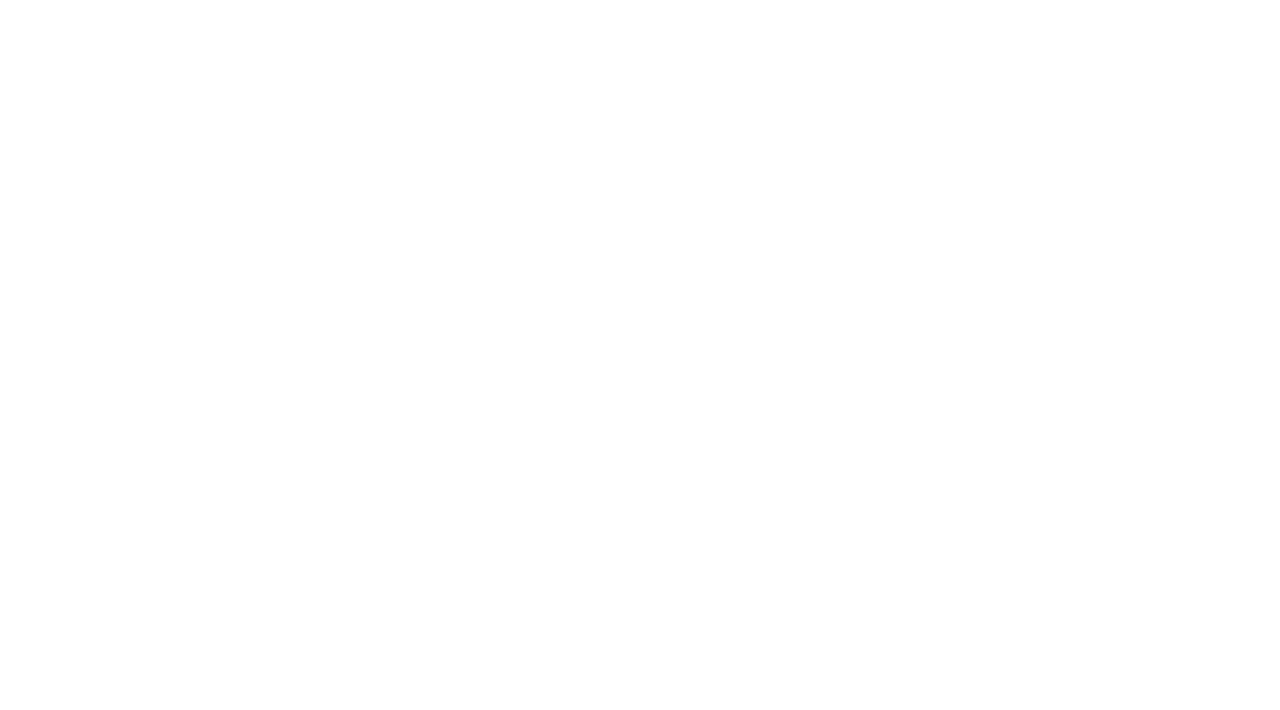
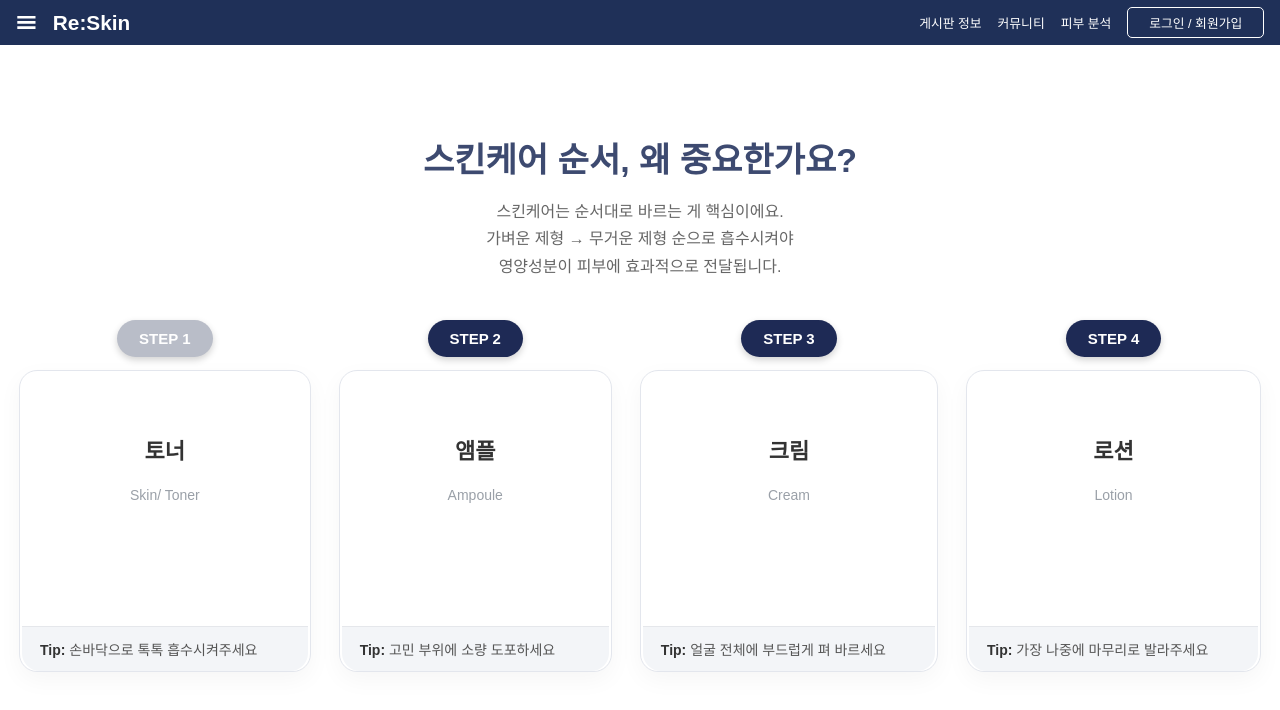
Before and after one commit to tab-captains/RE-Skin-fe, a React (Vite) app: page /infoboard/skinguide in a window 1280 px wide. Before the commit this address had no page. Shown: the top 710 px of the page. Built offline with nearby package versions, Linux system fonts and the light colour scheme.

Commit message:
feat:App.jsx 기존 스타일로 변경

```diff
--- a/src/App.jsx
+++ b/src/App.jsx
@@ -1,38 +1,37 @@
-import {BrowserRouter as Router, Routes, Route} from "react-router-dom";
-import {AuthProvider} from "./features/auth/context/AuthContext";
-import './App.css'
-/* 이곳에 page들 import 후, return 안에 <Route ></Route> 형태로 페이지 연동해 사용. */
-import MainPage from './features/main/pages/MainPage';
-import RootLayout from './features/layout/RootLayout';
-import LoginPage from './features/auth/pages/LoginPage';
-import RegisterPage from './features/auth/pages/RegisterPage';
-import AnalysisOverviewPage from './features/analysis/pages/AnalysisOverviewPage';
-import CommunityPage from './features/community/pages/CommunityPage';
-import Infoboard from "./features/infoboard/pages/InfoboardPage";
+import { BrowserRouter as Router, Routes, Route } from "react-router-dom";
+import { AuthProvider } from "./features/auth/context/AuthContext";
+import "./App.css";
+
+import MainPage from "./features/main/pages/MainPage";
+import RootLayout from "./features/layout/RootLayout";
+import LoginPage from "./features/auth/pages/LoginPage";
+import RegisterPage from "./features/auth/pages/RegisterPage";
+import AnalysisOverviewPage from "./features/analysis/pages/AnalysisOverviewPage";
+import CommunityPage from "./features/community/pages/CommunityPage";
+import InfoboardPage from "./features/infoboard/pages/InfoboardPage";
 import Skinguide from "./features/infoboard/pages/Skinguide";
-
+import Skindictionary from "./features/infoboard/pages/Skindictionary";
 
 
 function App() {
   return (
-  <AuthProvider>
+    <AuthProvider>
       <Router>
         <Routes>
           <Route path="/" element={<RootLayout />}>
-            <Route index element={< MainPage />} />
-            <Route path="analysisOverview" element={<AnalysisOverviewPage />}/>
-            <Route path="login" element={<LoginPage />}/>
+            <Route index element={<MainPage />} />
+            <Route path="analysisOverview" element={<AnalysisOverviewPage />} />
+            <Route path="login" element={<LoginPage />} />
             <Route path="register" element={<RegisterPage />} />
-            <Route path="community" element={<CommunityPage />}/>
-            <Route path="infoboard" element={<Infoboard />}/>
-          <Route path="skinguide" element={<Skinguide />}/>
-          <Route path="skin/guide" element={<Skinguide />}/>
-        </Route>
+            <Route path="community" element={<CommunityPage />} />
+            <Route path="infoboard" element={<InfoboardPage />} />
+            <Route path="infoboard/skinguide" element={<Skinguide />} />
+            <Route path="infoboard/skindictionary" element={<Skindictionary />} />
+          </Route>
         </Routes>
       </Router>
     </AuthProvider>
-
-  )
+  );
 }
 
 export default App;
--- a/src/features/infoboard/pages/InfoboardPage.jsx
+++ b/src/features/infoboard/pages/InfoboardPage.jsx
@@ -3,7 +3,6 @@ import { useNavigate } from 'react-router-dom';
 import styled from 'styled-components';
 
 const InfoContainer = styled.div`
-  /* .info-container */
   max-width: 800px;
   margin: 0 auto;
   padding: 60px 20px;
@@ -12,11 +11,9 @@ const InfoContainer = styled.div`
 `;
 
 const InfoHeader = styled.div`
-  /* .info-header */
   margin-bottom: 50px;
 
   h1 {
-    /* .info-header h1 */
     font-size: 32px;
     font-weight: 700;
     color: #1a1a1a;
@@ -24,7 +21,6 @@ const InfoHeader = styled.div`
   }
 
   p {
-    /* .info-header p */
     font-size: 16px;
     color: #666b7a;
     line-height: 1.5;
@@ -32,7 +28,6 @@ const InfoHeader = styled.div`
 `;
 
 const InfoCardList = styled.div`
-  /* .info-card-list */
   display: flex;
   flex-direction: column;
   gap: 20px;
@@ -42,7 +37,7 @@ const InfoCard = styled.div`
   /* .info-card */
   display: flex;
   align-items: center;
-  background-color: #eff1f5; /* 기존 CSS 색상 */
+  background-color: #eff1f5;
   padding: 30px;
   border-radius: 16px;
   text-decoration: none;
@@ -51,15 +46,13 @@ const InfoCard = styled.div`
   cursor: pointer;
 
   &:hover {
-    /* .info-card:hover */
     transform: translateY(-3px);
     box-shadow: 0 4px 12px rgba(0, 0, 0, 0.05);
-    background-color: #e8ebf0; /* 기존 CSS hover 색상 */
+    background-color: #e8ebf0;
   }
 `;
 
 const IconBox = styled.div`
-  /* .icon-box */
   background-color: white;
   width: 60px;
   height: 60px;
@@ -72,7 +65,6 @@ const IconBox = styled.div`
   box-shadow: 0 2px 8px rgba(0, 0, 0, 0.05);
 
   svg {
-    /* .icon-box svg */
     width: 30px;
     height: 30px;
     color: #333;
@@ -80,13 +72,11 @@ const IconBox = styled.div`
 `;
 
 const CardContent = styled.div`
-  /* .card-content */
   text-align: left;
   flex: 1;
 `;
 
 const CardTitle = styled.h3`
-  /* .card-title */
   font-size: 18px;
   font-weight: 700;
   color: #1a1a1a;
@@ -108,7 +98,7 @@ const Infoboard = () => {
       ),
       title: "제품은 많은데 순서를 모르겠어요",
       action: "올바른 스킨케어 순서 보기 >",
-      link: "/skinguide"
+      link: "/infoboard/skinguide"
     },
     {
       id: 2,
@@ -119,7 +109,7 @@ const Infoboard = () => {
       ),
       title: "앰플? 세럼? 뭐가 다른거죠?",
       action: "스킨케어 용어/제품 알아보기 >",
-      link: "/guide/dictionary"
+      link: "/infoboard/skindictionary"
     },
     {
       id: 3,
--- /dev/null
+++ b/src/features/infoboard/pages/Skindictionary.jsx
@@ -0,0 +1,157 @@
+import React from 'react';
+import styled from 'styled-components';
+
+const productTerms = [
+  {
+    name: '토너',
+    english: 'Toner',
+    description: [
+      '세안 후 피부결 정돈 및 약산성 밸런스 회복을 돕는 첫 단계 제품입니다.',
+      '다음 단계 제품의 흡수를 돕는 부스팅 역할을 하기도 합니다.',
+      '가벼운 물 제형부터 점성이 있는 에센스 제형까지 다양합니다.'
+    ]
+  },
+  {
+    name: '앰플',
+    english: 'Ampoule',
+    description: [
+      '특정 피부 고민(탄력, 미백, 보습 등)을 집중적으로 해결하기 위한 고농축 기능성 제품입니다.',
+      '세럼보다 유효 성분의 농도가 더 높습니다.',
+      '소량만 사용하며, 고민 부위에 집중적으로 사용하기도 합니다.'
+    ]
+  },
+  {
+    name: '크림',
+    english: 'Cream',
+    description: [
+      '기초 스킨케어의 마지막 단계에 사용하며, 영양 공급과 수분 증발을 막는 보호막 역할을 합니다.',
+      '유분 함량이 높아 보습력이 뛰어나 건성 피부에 특히 중요합니다.',
+      '밤 타입, 젤 타입 등 제형이 다양합니다.'
+    ]
+  },
+  {
+    name: '로션',
+    english: 'Lotion',
+    description: [
+      '크림보다 유분 함량이 적고 수분 함량이 높아 산뜻하게 마무리됩니다.',
+      '피부 표면에 가벼운 보습막을 형성하여 수분과 유분의 균형을 맞춥니다.',
+      '지성 피부나 여름철에 사용하기 적합합니다.'
+    ]
+  },
+];
+
+const DictionaryContainer = styled.div`
+  max-width: 1200px;
+  margin: 0 auto;
+  padding: 60px 20px 100px;
+  text-align: center;
+  font-family: 'Pretendard', sans-serif;
+`;
+
+const DictionaryHeader = styled.div`
+  margin-bottom: 70px;
+
+  h1 {
+    font-size: 34px;
+    font-weight: 700;
+    color: #1e2a55;
+    margin-bottom: 12px;
+  }
+
+  p {
+    font-size: 16px;
+    color: #666;
+  }
+`;
+
+const CardGrid = styled.div`
+  display: grid;
+  grid-template-columns: repeat(2, 1fr);
+  gap: 30px;
+
+  @media (max-width: 900px) {
+    grid-template-columns: 1fr;
+  }
+`;
+
+const ProductCard = styled.div`
+  background-color: #f7f9fc;
+  border-radius: 18px;
+  padding: 30px;
+  text-align: left;
+  min-height: 250px;
+  box-shadow: 0 4px 15px rgba(0, 0, 0, 0.03);
+`;
+
+const ImagePlaceholder = styled.div`
+  width: 70px;
+  height: 70px;
+  background-color: #e0e5ee;
+  border-radius: 12px;
+  display: flex;
+  align-items: center;
+  justify-content: center;
+  margin-bottom: 15px;
+  font-size: 20px;
+  font-weight: 600;
+  color: #aeb4c0;
+`;
+
+const ProductTitle = styled.h2`
+  font-size: 22px;
+  font-weight: 700;
+  color: #1e2a55;
+  margin-bottom: 5px;
+`;
+
+const ProductEnglish = styled.p`
+  font-size: 16px;
+  font-weight: 500;
+  color: #3d4a70;
+  margin-bottom: 15px;
+`;
+
+const DescriptionList = styled.ul`
+  list-style-type: disc;
+  padding-left: 20px;
+  margin: 0;
+
+  li {
+    font-size: 14px;
+    line-height: 1.8;
+    color: #555;
+    margin-bottom: 5px;
+  }
+`;
+
+const Dictionary = () => {
+  return (
+    <DictionaryContainer>
+      <DictionaryHeader>
+        <h1>스킨케어 용어 / 제품 알아보기</h1>
+        <p>헷갈리는 화장품 용어를 한눈에 정리했어요</p>
+      </DictionaryHeader>
+
+      <CardGrid>
+        {productTerms.map((item, index) => (
+          <ProductCard key={index}>
+            <ImagePlaceholder>
+              <span style={{ color: '#888' }}>[Image]</span>
+            </ImagePlaceholder>
+
+            <ProductTitle>{item.name}</ProductTitle>
+            <ProductEnglish>{item.english}</ProductEnglish>
+
+            <DescriptionList>
+              {item.description.map((desc, i) => (
+                <li key={i}>{desc}</li>
+              ))}
+            </DescriptionList>
+          </ProductCard>
+        ))}
+      </CardGrid>
+    </DictionaryContainer>
+  );
+};
+
+export default Dictionary;
--- a/src/features/infoboard/pages/Skinguide.css
+++ /dev/null
@@ -1,133 +0,0 @@
-/* Skinguide.css */
-
-/* 전체 컨테이너 및 중앙 정렬 */
-.skinguide-container {
-    max-width: 1200px;
-    margin: 0 auto;
-    padding: 60px 20px;
-    text-align: center;
-}
-
-/* --- 1. 헤더 스타일 --- */
-.skinguide-header h2 {
-    font-size: 28px;
-    font-weight: 700;
-    margin-bottom: 10px;
-    color: #333;
-}
-
-.skinguide-header p {
-    font-size: 16px;
-    line-height: 1.5;
-    color: #666;
-    margin-bottom: 50px;
-}
-
-/* --- 2. 단계별 그룹 (가로 정렬) --- */
-.steps-wrapper {
-    display: flex;
-    justify-content: space-around;
-    align-items: flex-start; /* 카드가 위에 정렬되도록 */
-    gap: 20px; /* 그룹 간 간격 */
-}
-
-.step-card-group {
-    display: flex;
-    flex-direction: column;
-    align-items: center;
-    width: 25%; /* 4개 카드가 균등하게 공간을 차지하도록 */
-    min-width: 200px;
-}
-
-/* --- 3. 단계 번호 및 연결선 --- */
-.step-bar-area {
-    display: flex;
-    align-items: center;
-    width: 100%;
-    margin-bottom: 20px;
-}
-
-.step-number {
-    /* STEP 1, 2, 3, 4 버튼 스타일 */
-    background-color: #556c86; /* 디자인에서 보이는 네이비/짙은 회색 */
-    color: white;
-    padding: 8px 15px;
-    border-radius: 5px;
-    font-weight: 600;
-    white-space: nowrap;
-    z-index: 2; /* 선 위에 오도록 */
-}
-
-.step-line {
-    /* 연결선 스타일 */
-    flex-grow: 1; /* 남은 공간을 모두 차지 */
-    height: 4px;
-    background-color: #d1d8e0; /* 연한 회색 */
-    margin: 0 -15px 0 15px; /* STEP 버튼과 겹치는 부분 조정 */
-}
-
-
-/* --- 4. 카드 내용 스타일 --- */
-.step-content-card {
-    /* 하얀색 카드 스타일 */
-    width: 100%;
-    border: 1px solid #d1d8e0;
-    border-radius: 10px;
-    box-shadow: 0 4px 12px rgba(0, 0, 0, 0.05); /* 은은한 그림자 */
-    padding: 25px 15px;
-    min-height: 250px; /* 높이 통일 */
-    display: flex;
-    flex-direction: column;
-    align-items: center;
-    text-align: center;
-}
-
-.product-title {
-    font-size: 20px;
-    font-weight: 700;
-    color: #333;
-    margin-bottom: 5px;
-}
-
-.product-english {
-    font-size: 14px;
-    color: #999;
-    margin-bottom: 30px;
-}
-
-/* --- 5. Tip 영역 스타일 --- */
-.tip-box {
-    margin-top: auto; /* 카드의 하단에 위치하도록 */
-    padding: 10px;
-    border-top: 1px solid #eee;
-    width: 100%;
-    text-align: left;
-
-    /* Tip 박스 배경색 (디자인에서 보이는 연한 회색/파란색) */
-    background-color: #f8f9fa;
-    border-radius: 0 0 10px 10px;
-    margin-left: -15px; /* 패딩만큼 왼쪽으로 당기기 */
-    margin-right: -15px; /* 패딩만큼 오른쪽으로 당기기 */
-    width: calc(100% + 30px); /* 100% + 양쪽 패딩 */
-}
-
-.tip-box .tip-text {
-    font-size: 13px;
-    color: #556c86;
-    font-weight: 500;
-    margin-left: 10px;
-}
-
-/* 브라우저 너비가 좁아질 경우를 대비한 반응형 처리 (선택 사항) */
-@media (max-width: 900px) {
-    .steps-wrapper {
-        flex-wrap: wrap;
-    }
-    .step-card-group {
-        width: 45%; /* 두 줄로 표시 */
-        margin-bottom: 20px;
-    }
-    .step-line {
-        display: none; /* 모바일에서 선 숨기기 */
-    }
-}
--- a/src/features/infoboard/pages/Skinguide.jsx
+++ b/src/features/infoboard/pages/Skinguide.jsx
@@ -1,71 +1,148 @@
 import React from 'react';
-import './Skinguide.css'; // CSS 파일 임포트
+import styled from 'styled-components';
 
-// 🚨 스킨케어 단계별 데이터 정의
 const skincareSteps = [
-    {
-        step: "STEP 1",
-        title: "토너",
-        english: "Skin/ Toner",
-        tip: "손바닥으로 톡톡 흡수시켜주세요",
-    },
-    {
-        step: "STEP 2",
-        title: "앰플",
-        english: "Ampoule",
-        tip: "고민 부위에 소량 도포하세요",
-    },
-    {
-        step: "STEP 3",
-        title: "크림",
-        english: "Cream",
-        tip: "얼굴 전체에 부드럽게 펴 바르세요",
-    },
-    {
-        step: "STEP 4",
-        title: "로션",
-        english: "Lotion",
-        tip: "가장 나중에 마무리로 발라주세요",
-    },
+  { step: 'STEP 1', title: '토너', english: 'Skin/ Toner', tip: '손바닥으로 톡톡 흡수시켜주세요' },
+  { step: 'STEP 2', title: '앰플', english: 'Ampoule', tip: '고민 부위에 소량 도포하세요' },
+  { step: 'STEP 3', title: '크림', english: 'Cream', tip: '얼굴 전체에 부드럽게 펴 바르세요' },
+  { step: 'STEP 4', title: '로션', english: 'Lotion', tip: '가장 나중에 마무리로 발라주세요' },
 ];
+
+const SkinguideContainer = styled.div`
+  max-width: 1200px;
+  margin: 0 auto;
+  padding: 60px 20px;
+  text-align: center;
+`;
+
+const SkinguideHeader = styled.div`
+  h2 {
+    font-size: 34px;
+    font-weight: 700;
+    margin-bottom: 15px;
+    color: #3d4a70;
+  }
+
+  p {
+    font-size: 16px;
+    color: #666;
+    line-height: 1.7;
+    margin-bottom: 90px;
+  }
+`;
+
+const StepNumber = styled.span`
+  padding: 10px 22px;
+  position: absolute;
+  top: -50px;
+  border-radius: 999px;
+  font-weight: 600;
+  color: #fff;
+  font-size: 15px;
+  box-shadow: 0 3px 7px rgba(0, 0, 0, 0.18);
+  background-color: ${({ index }) => (index === 0 ? '#b9bdc8' : '#1e2a55')};
+  z-index: 10;
+`;
+
+const CardsRow = styled.div`
+  display: flex;
+  justify-content: center;
+  gap: 70px;
+  @media (max-width: 900px) {
+    flex-wrap: wrap;
+    gap: 25px;
+  }
+`;
+
+const StepCardGroup = styled.div`
+  min-width: 220px;
+  display: flex;
+  flex-direction: column;
+  align-items: center;
+  position: relative;
+`;
+
+const StepContentCard = styled.div`
+  width: 100%;
+  border: 1px solid #e3e6ed;
+  border-radius: 18px;
+  background-color: #fff;
+  padding: 40px 20px 0 20px;
+  box-shadow: 0 8px 25px rgba(0, 0, 0, 0.04);
+  min-height: 260px;
+
+  display: flex;
+  flex-direction: column;
+  align-items: center;
+`;
+
+const ProductTitle = styled.h3`
+  font-size: 22px;
+  font-weight: 700;
+  margin-bottom: 8px;
+  color: #333;
+`;
+
+const ProductEnglish = styled.p`
+  font-size: 14px;
+  color: #9aa0a8;
+  margin-bottom: 35px;
+  font-style: normal;
+`;
+
+const TipBox = styled.div`
+  margin-top: auto;
+  width: 100%;
+  background-color: #f3f5f8;
+  padding: 12px 18px;
+  border-top: 1px solid #e5e7eb;
+  border-radius: 0 0 18px 18px;
+  text-align: left;
+`;
+
+const TipText = styled.span`
+  font-size: 14px;
+  color: #555;
+
+  strong {
+    font-weight: 700;
+    color: #333;
+  }
+`;
 
 const Skinguide = () => {
   return (
-        <div className="skinguide-container">
-
-            {/* 1. 상단 타이틀 영역 */}
-            <div className="skinguide-header">
+    <SkinguideContainer>
+      <SkinguideHeader>
         <h2>스킨케어 순서, 왜 중요한가요?</h2>
         <p>
-                    스킨케어는 순서대로 바르는 게 핵심이에요.<br />
-                    가벼운 제형 → 무거운 제형 순으로 흡수시켜야<br />
+          스킨케어는 순서대로 바르는 게 핵심이에요.
+          <br />
+          가벼운 제형 → 무거운 제형 순으로 흡수시켜야
+          <br />
           영양성분이 피부에 효과적으로 전달됩니다.
         </p>
-            </div>
+      </SkinguideHeader>
 
-            {/* 2. 단계 카드 및 연결선 영역 */}
-            <div className="steps-wrapper">
+      <CardsRow>
         {skincareSteps.map((item, index) => (
-                    // 🚨 단계별 카드
-                    <div key={index} className="step-card-group">
-                        <div className="step-bar-area">
-                            <span className="step-number">{item.step}</span>
-                            {/* 마지막 단계(STEP 4)를 제외하고 연결선 렌더링 */}
-                            {index < skincareSteps.length - 1 && (
-                                <div className="step-line"></div>
-                            )}
-                        </div>
-                        <div className="step-content-card">
-                            <h3 className="product-title">{item.title}</h3>
-                            <p className="product-english">{item.english}</p>
-                            <div className="tip-box">
-                                <span className="tip-text">Tip: {item.tip}</span>
-                            </div>
-                        </div>
-                    </div>
+          <StepCardGroup key={index}>
+            <StepNumber index={index}>{item.step}</StepNumber>
+
+            <StepContentCard>
+              <ProductTitle>{item.title}</ProductTitle>
+              <ProductEnglish>{item.english}</ProductEnglish>
+
+              <TipBox>
+                <TipText>
+                  <strong>Tip:</strong> {item.tip}
+                </TipText>
+              </TipBox>
+            </StepContentCard>
+          </StepCardGroup>
         ))}
-            </div>
-        </div>
+      </CardsRow>
+    </SkinguideContainer>
   );
 };
 
```
Lines whose indentation alone changed are shown as unchanged.
